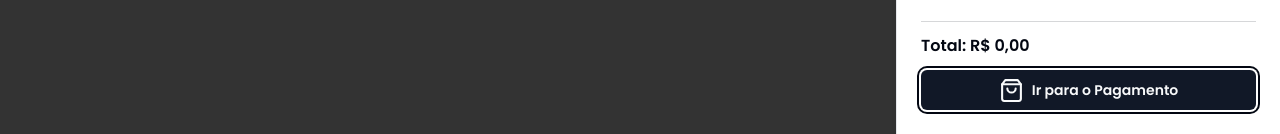
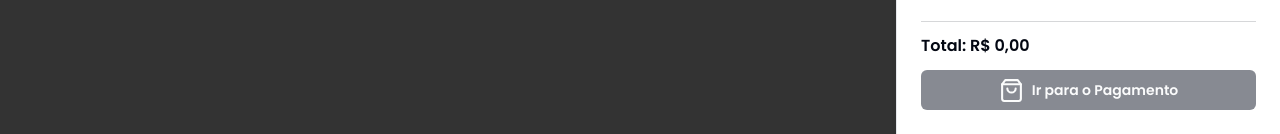
Before and after one commit to EsdrasCFF/club-clothing-ecommerce, a React (Vite) app: page /category/1 in a window 1280 px wide. Both pictures are taken after a click on the icon 1248 px from the left and 32 px from the top of the page. Shown: the part 666-800 px from the top of the page. Built offline with nearby package versions, Linux system fonts and the light colour scheme; no server answers; the database is empty.

Commit message:
feat: add productsTotalValue and productsTotalQuantity state in the cart

```diff
--- a/src/components/cart.tsx
+++ b/src/components/cart.tsx
@@ -9,7 +9,7 @@ import { CustomButton } from './custom-button'
 import { Sheet, SheetContent, SheetHeader, SheetTitle } from './ui/sheet'
 
 export function Cart() {
-  const { isOpen, onCloseCart, products, totalCart } = useContext(CartContext)
+  const { isOpen, onCloseCart, products, productsTotalValue } = useContext(CartContext)
 
   return (
     <Sheet open={isOpen} onOpenChange={onCloseCart}>
@@ -25,8 +25,8 @@ export function Cart() {
           ))}
         </div>
         <div className="flex flex-col border-t border-black3/20">
-          <p className="py-3 text-base font-semibold">{`Total: ${currencyFormat(totalCart)}`}</p>
-          <CustomButton icon={ShoppingBagIcon} title="Ir para o Pagamento" />
+          <p className="py-3 text-base font-semibold">{`Total: ${currencyFormat(productsTotalValue)}`}</p>
+          <CustomButton icon={ShoppingBagIcon} title="Ir para o Pagamento" disabled={products.length === 0} />
         </div>
       </SheetContent>
     </Sheet>
--- a/src/contexts/cart-context.tsx
+++ b/src/contexts/cart-context.tsx
@@ -9,7 +9,8 @@ export interface CartProductProps extends Product {
 interface ICartContext {
   isOpen: boolean
   products: CartProductProps[]
-  totalCart: number
+  productsTotalValue: number
+  productsTotalQuantity: number
   onOpenCart: () => void
   onCloseCart: () => void
   addProductToCart: (product: Product) => void
@@ -21,7 +22,8 @@ interface ICartContext {
 export const CartContext = createContext<ICartContext>({
   isOpen: false,
   products: [],
-  totalCart: 0,
+  productsTotalValue: 0,
+  productsTotalQuantity: 0,
   onOpenCart() {},
   onCloseCart() {},
   addProductToCart() {},
@@ -34,7 +36,7 @@ export function CartContextProvider({ children }: { children: ReactNode }) {
   const [isOpen, setIsOpen] = useState(false)
   const [products, setProducts] = useState<CartProductProps[]>([])
 
-  const totalCart = useMemo(() => {
+  const productsTotalValue = useMemo(() => {
     const amount = products.reduce((acc, cur) => {
       const total = acc + cur.price * cur.quantity
 
@@ -42,6 +44,11 @@ export function CartContextProvider({ children }: { children: ReactNode }) {
     }, 0)
 
     return amount
+  }, [products])
+
+  const productsTotalQuantity = useMemo(() => {
+    const total = products.reduce((acumulator, currentProduct) => acumulator + currentProduct.quantity, 0)
+    return total
   }, [products])
 
   function onOpenCart() {
@@ -95,7 +102,8 @@ export function CartContextProvider({ children }: { children: ReactNode }) {
 
   function decreaseProductQuantity(productId: string) {
     setProducts((prevProducts) =>
-      prevProducts.map((product) => {
+      prevProducts
+        .map((product) => {
           if (product.id == productId) {
             return {
               ...product,
@@ -105,6 +113,7 @@ export function CartContextProvider({ children }: { children: ReactNode }) {
 
           return product
         })
+        .filter((produts) => produts.quantity > 0)
     )
   }
 
@@ -113,7 +122,8 @@ export function CartContextProvider({ children }: { children: ReactNode }) {
       value={{
         isOpen,
         products,
-        totalCart,
+        productsTotalValue,
+        productsTotalQuantity,
         onCloseCart,
         onOpenCart,
         addProductToCart,
```
Lines whose indentation alone changed are shown as unchanged.
